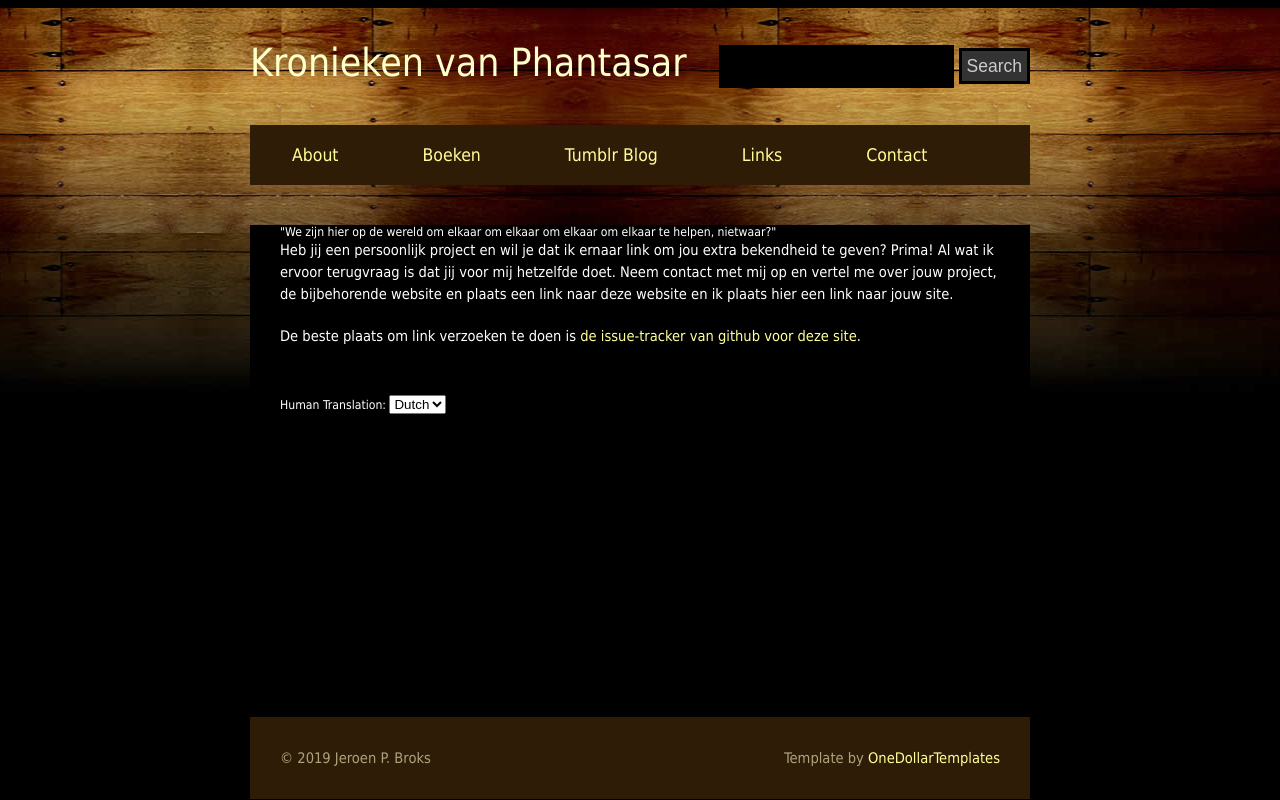
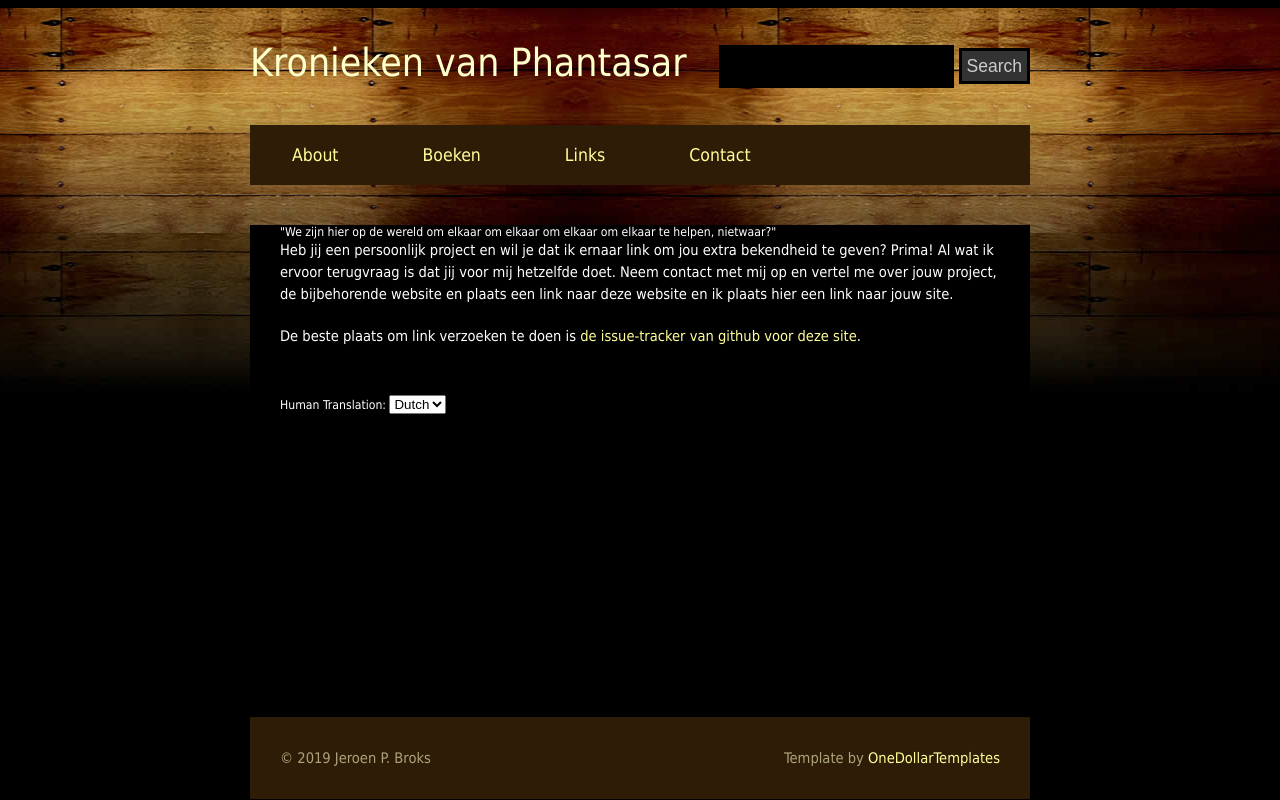
Before and after one commit to PhantasarProductions/Kronieken, a plain HTML site: page Page_NL_LINKS.html in a window 1280 px wide. Drawn offline with Linux system fonts and the light colour scheme.

Commit message:
Update of page LINKS

```diff
--- a/PageLangs_LINKS.js
+++ b/PageLangs_LINKS.js
@@ -1,4 +1,4 @@
-// This JavaScript file was generated by Yggdrassil on Saturday, December 4, 2021; 2:05:22 PM
+// This JavaScript file was generated by Yggdrassil on Tuesday, December 6, 2022; 5:57:02 PM
 
 let PageLangs = {}
 PageLangs.List=[]
--- a/Page_NL_LINKS.html
+++ b/Page_NL_LINKS.html
@@ -13,7 +13,7 @@
     <ul>
       <li><a href="Page_NL_ABOUT.html">About</a></li>
       <li><a href="Page_NL_BOEKEN.html">Boeken</a></li>
-      <li><a href="https://kroniekenphantasar.tumblr.com/" target=_blank>Tumblr Blog</a>
+      <!-- <li><a href="https://kroniekenphantasar.tumblr.com/" target=_blank>Tumblr Blog</a> -->
       <!-- Be back later <li><a href="#">Wiki</a></li> -->
       <li><a href="Page_NL_LINKS.html">Links</a></li>
       <li><a href="Page_NL_CONTACT.html">Contact</a></li>
@@ -26,7 +26,7 @@
     </form>
   </div>
   <div id="content">
-	  <!-- Generated by Yggdrassil on Saturday, December 4, 2021; 2:05:22 PM -->
+	  <!-- Generated by Yggdrassil on Tuesday, December 6, 2022; 5:57:02 PM -->
 
 "We zijn hier op de wereld om elkaar om elkaar om elkaar om elkaar te helpen, nietwaar?"
 <p>
```
